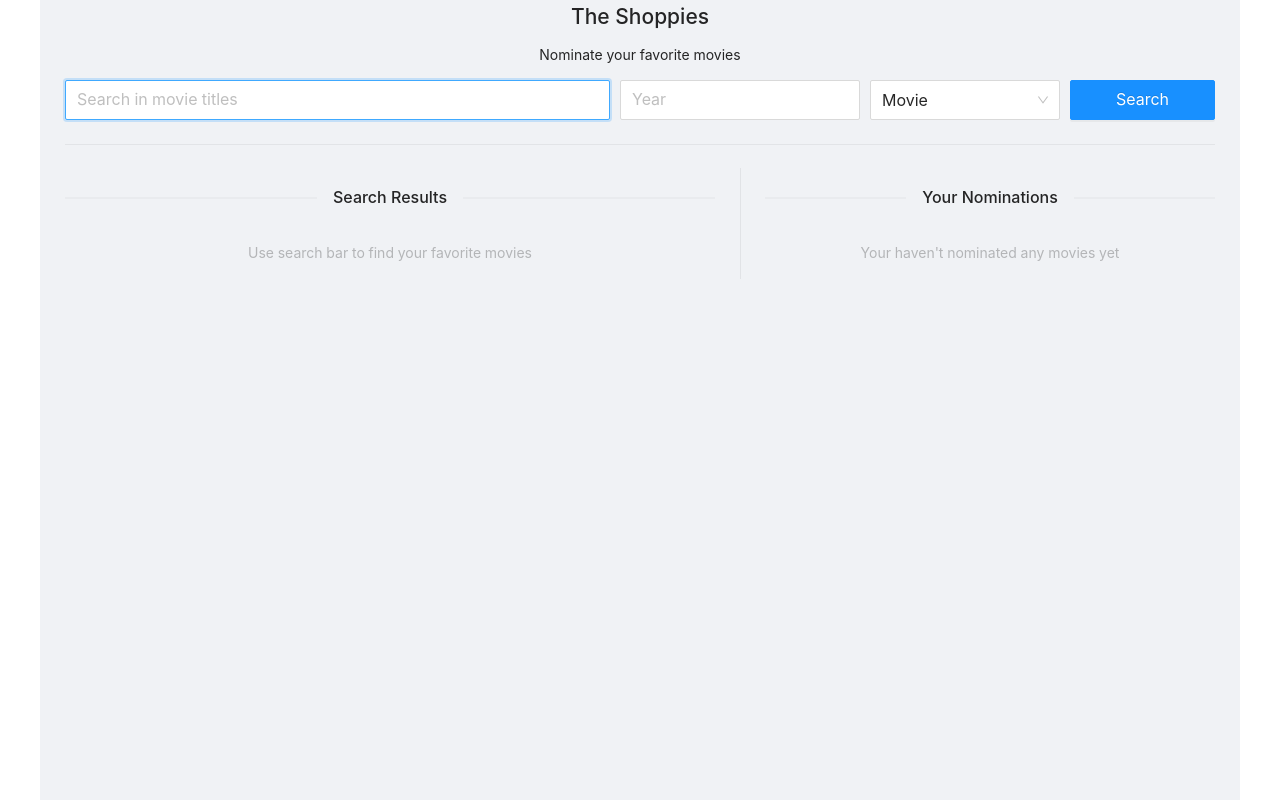
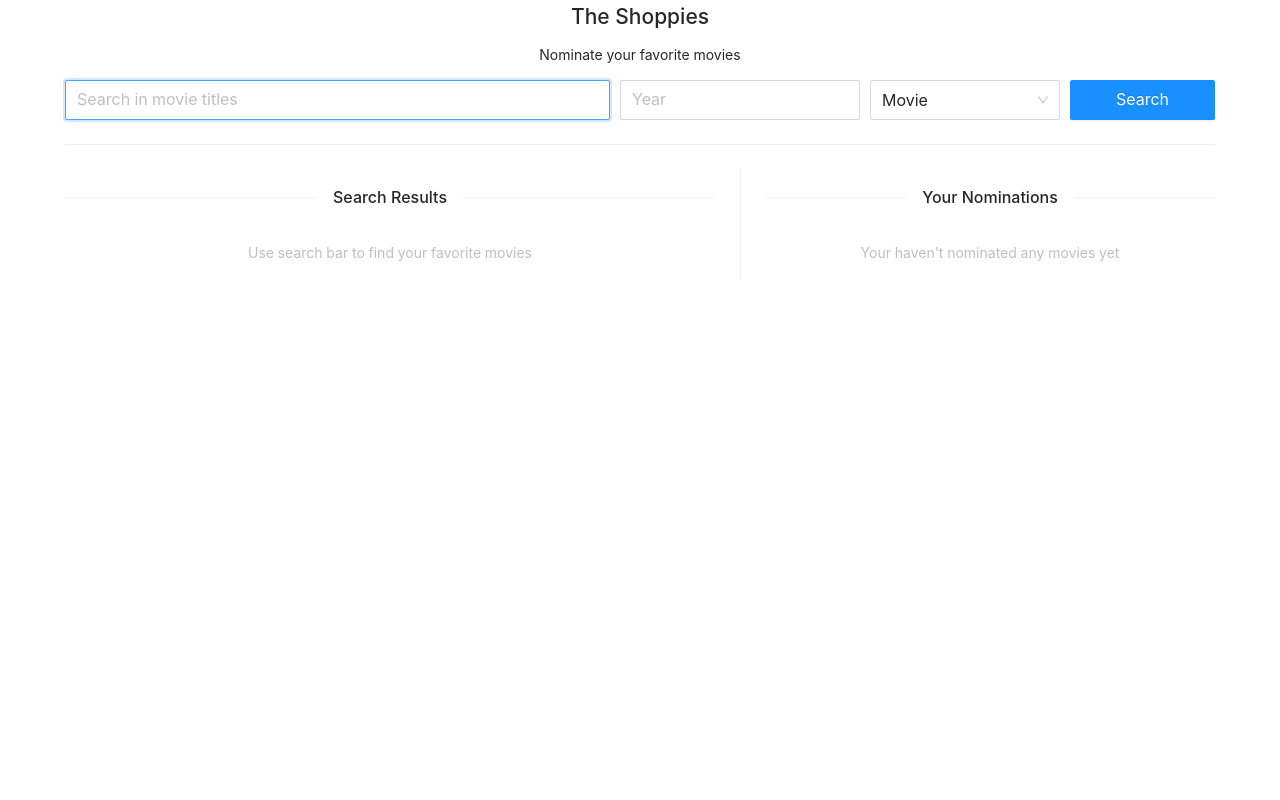
Before and after one commit to sametweb/shopify-challenge, a React app: page / in a window 1280 px wide. Built offline with nearby package versions, Linux system fonts and the light colour scheme.

Commit message:
background color reset

```diff
--- a/src/components/App.js
+++ b/src/components/App.js
@@ -36,7 +36,14 @@ function App() {
   }, [params.page]);
 
   return (
-    <Layout style={{ maxWidth: "1200px", minHeight: "100%", margin: "0 auto" }}>
+    <Layout
+      style={{
+        maxWidth: "1200px",
+        minHeight: "100%",
+        margin: "0 auto",
+        background: "white",
+      }}
+    >
       <Header />
       <SearchBar
         onSearch={onSearch}
--- a/src/components/SearchBar.js
+++ b/src/components/SearchBar.js
@@ -18,6 +18,7 @@ function SearchBar({ onSearch, params, onParamsChange }) {
             ? {
                 background: "#f0f2f5",
                 padding: "20px 0",
+                transition: "0.3s all",
               }
             : {}
         }
```
